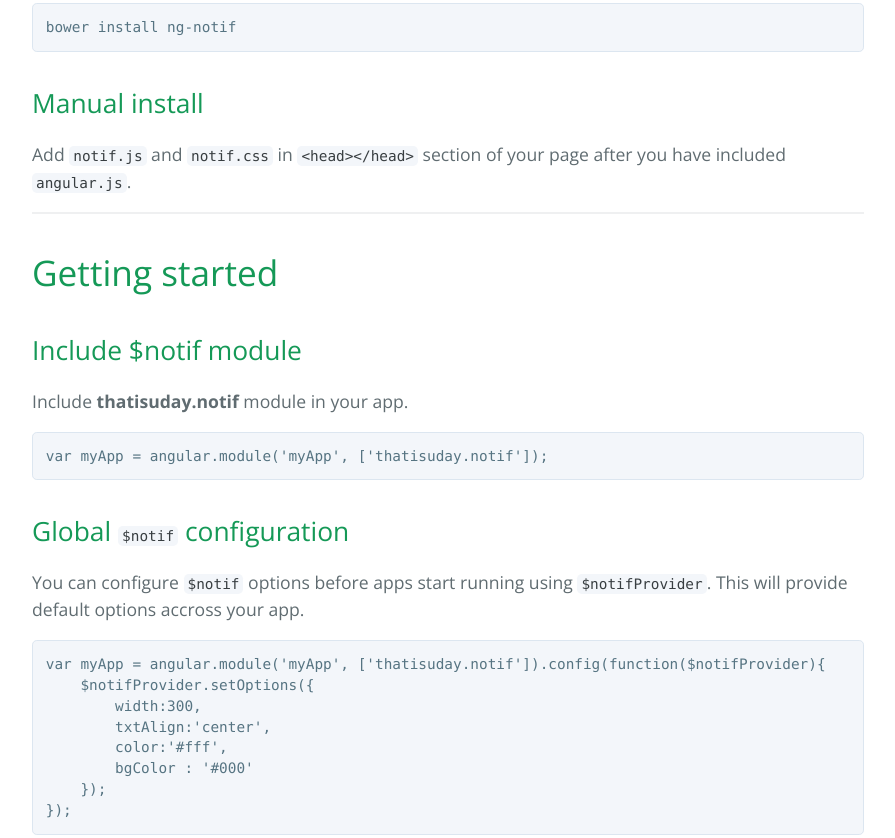
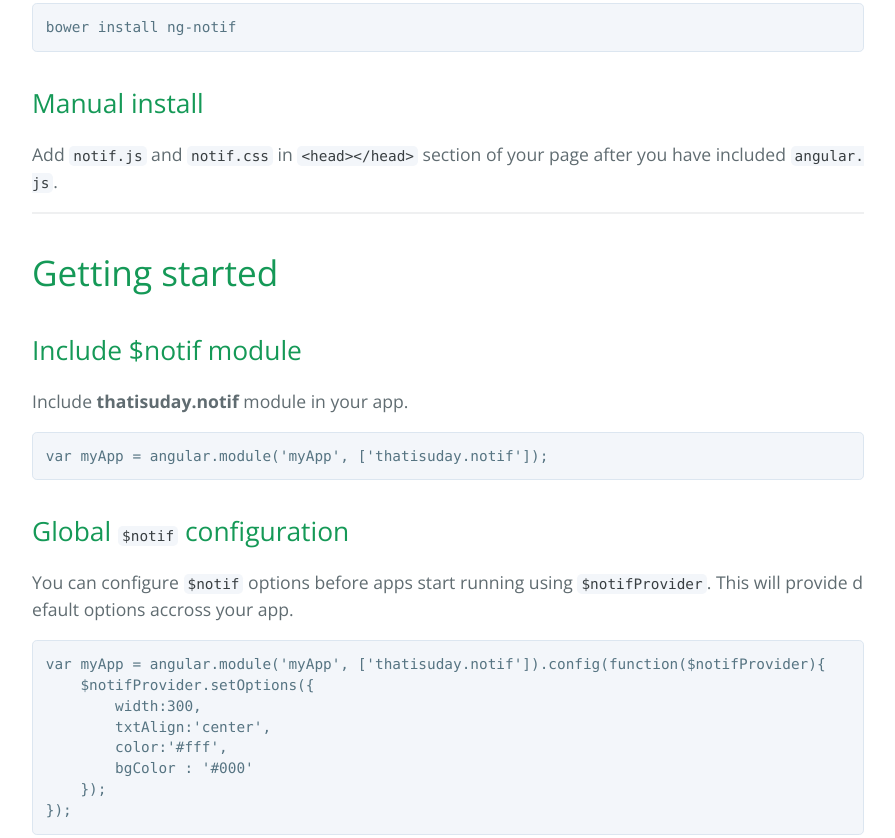
Before and after one commit to thatisuday/ng-notif, a plain HTML site: page index.html in a window 1280 px wide. Shown: the part 1348-2186 px from the top of the page, without its empty margins (192-1087 px from the left). Drawn offline with nearby package versions, Linux system fonts and the light colour scheme.

Commit message:
Update index.html

```diff
--- a/index.html
+++ b/index.html
@@ -8,6 +8,10 @@
     <link href='https://fonts.googleapis.com/css?family=Open+Sans:400,700' rel='stylesheet' type='text/css'>
     <link rel="stylesheet" type="text/css" href="stylesheets/stylesheet.css" media="screen">
     <link rel="stylesheet" type="text/css" href="stylesheets/github-light.css" media="screen">
+
+    <style>
+      p{word-break: break-all;}
+    </style>
   </head>
   <body>
     <section class="page-header">
```
